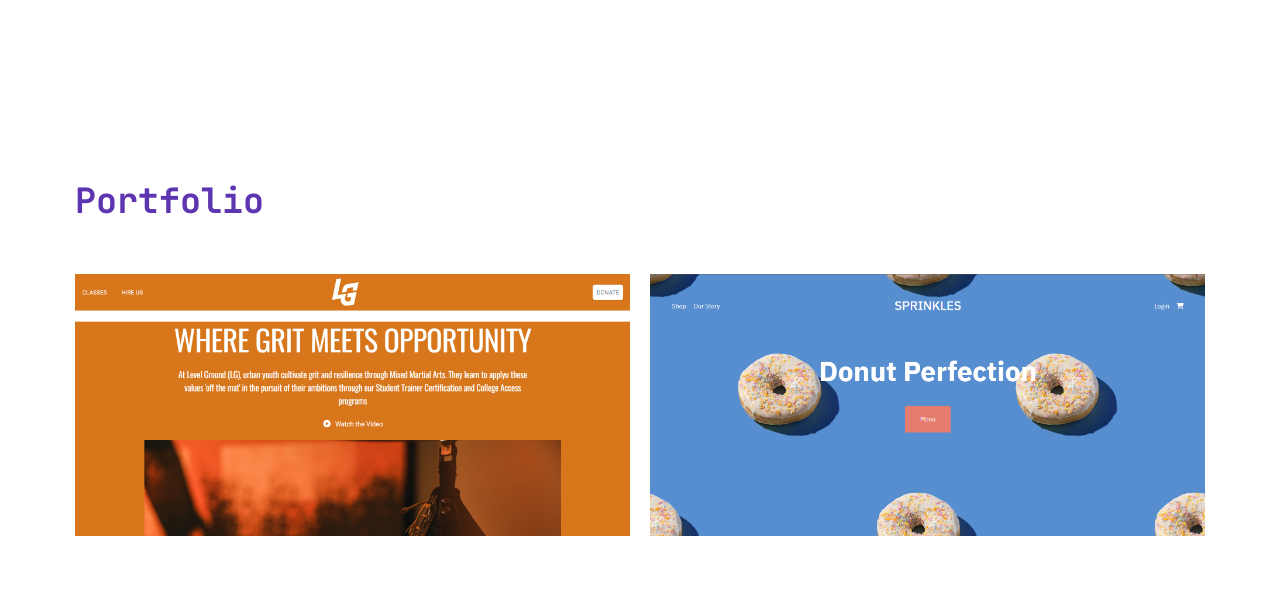
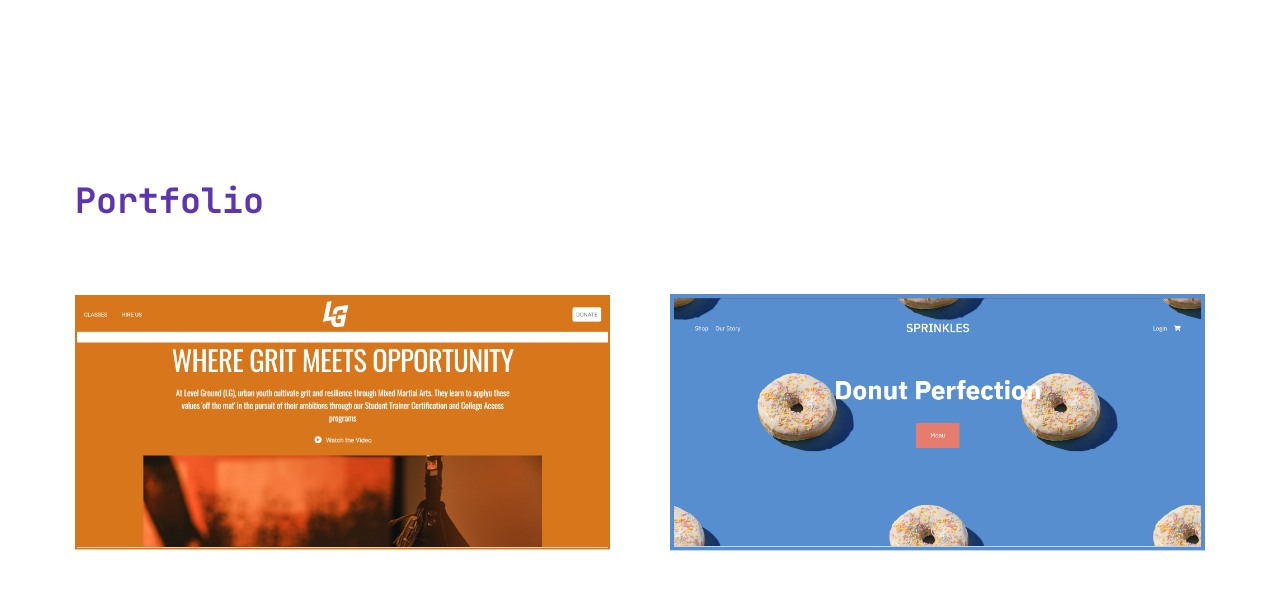
Before and after one commit to THREEhundo/sammybaik, a website: page index.html in a window 1280 px wide. Shown: the part 619-1208 px from the top of the page. Drawn offline with nearby package versions, Linux system fonts and the light colour scheme.

Commit message:
animation added to portfolio links

```diff
--- a/css/style.css
+++ b/css/style.css
@@ -6,7 +6,7 @@
 
 /* Clear fix hack */
 .clearfix:after {
-    content: ".";
+	content: '.';
 	display: block;
 	clear: both;
 	visibility: hidden;
@@ -31,7 +31,7 @@ main {
 	display: flex;
 }
 
-main+div {
+main + div {
 	height: 100vh;
 }
 
@@ -45,7 +45,7 @@ main+div {
 	justify-content: center;
 }
 
-.splash>* {
+.splash > * {
 	flex: auto;
 }
 
@@ -79,8 +79,100 @@ main+div {
 	row-gap: 1rem;
 }
 
-.container>h2 {
+.container > h2 {
 	color: #5e35b1;
+}
+
+.pop-out {
+	--c: #578ecf; /* the color */
+	--b: 0.2em; /* border length*/
+	--d: 20px; /* the cube depth */
+
+	--_s: calc(var(--d) + var(--b));
+	color: var(--c);
+	border: solid #0000;
+	border-width: var(--b) var(--_s) var(--_s) var(--b);
+	background: conic-gradient(
+				from -90deg at right var(--d) bottom var(--d),
+				#0000 90deg,
+				rgb(255 255 255 /0.3) 0 225deg,
+				rgb(255 255 255 /0.6) 0
+			)
+			border-box,
+		conic-gradient(
+				at right var(--_s) bottom var(--_s),
+				var(--c) 270deg,
+				#0000 0
+			)
+			100% 100% / calc(100% - var(--b)) calc(100% - var(--b)) border-box;
+	transform: translate(var(--d), var(--d));
+	clip-path: polygon(
+		0% 0%,
+		calc(100% - var(--d)) 0%,
+		calc(100% - var(--d)) 0%,
+		calc(100% - var(--d)) calc(100% - var(--d)),
+		0 calc(100% - var(--d)),
+		0 calc(100% - var(--d))
+	);
+	transition: 0.5s;
+}
+
+.pop-out:hover {
+	transform: translate(0, 0);
+	clip-path: polygon(
+		0% 0%,
+		calc(100% - var(--d)) 0%,
+		100% var(--d),
+		100% 100%,
+		var(--d) 100%,
+		0 calc(100% - var(--d))
+	);
+}
+
+.pop-out1 {
+	--c: #d8761b; /* the color */
+	--b: 0.1em; /* border length*/
+	--d: 20px; /* the cube depth */
+
+	--_s: calc(var(--d) + var(--b));
+
+	color: var(--c);
+	border: solid #0000;
+	border-width: var(--b) var(--b) var(--_s) var(--_s);
+	background: conic-gradient(
+				at left var(--d) bottom var(--d),
+				#0000 90deg,
+				rgb(255 255 255 /0.3) 0 225deg,
+				rgb(255 255 255 /0.6) 0
+			)
+			border-box,
+		conic-gradient(
+				at left var(--_s) bottom var(--_s),
+				#0000 90deg,
+				var(--c) 0
+			)
+			0 100% / calc(100% - var(--b)) calc(100% - var(--b)) border-box;
+	transform: translate(calc(var(--d) / -1), var(--d));
+	clip-path: polygon(
+		var(--d) 0%,
+		var(--d) 0%,
+		100% 0%,
+		100% calc(100% - var(--d)),
+		100% calc(100% - var(--d)),
+		var(--d) calc(100% - var(--d))
+	);
+	transition: 0.5s;
+}
+.pop-out1:hover {
+	transform: translate(0, 0);
+	clip-path: polygon(
+		0% var(--d),
+		var(--d) 0%,
+		100% 0%,
+		100% calc(100% - var(--d)),
+		calc(100% - var(--d)) 100%,
+		0% 100%
+	);
 }
 
 /******************************************
@@ -88,11 +180,11 @@ main+div {
 /*******************************************/
 
 @media only screen and (prefers-color-scheme: dark) {
-    :root:not([data-theme="light"]) {
+	:root:not([data-theme='light']) {
 		--primary: #5e35b1;
 		--primary-hover: #673ab7;
 		--primary-focus: rgba(94, 53, 177, 0.25);
-        --primary-inverse: #FFF;
+		--primary-inverse: #fff;
 	}
 }
 
--- a/index.html
+++ b/index.html
@@ -54,8 +54,8 @@
     <div class="container">
         <h2>Portfolio</h2>
         <div class="grid port-container">
-            <a href="https://ecstatic-lamarr-b2a386.netlify.app/" target="_blank"><img src="./assets/LG-SS.png" alt="Level Ground" srcset="" class="port-img"></a>
-            <a href="https://donut-sprinkles.netlify.app/" target="_blank"><img src="./assets/sprinkles-ss.png" alt="Sprinkles" srcset="" class="port-img"></a>
+            <a class="pop-out1" href="https://ecstatic-lamarr-b2a386.netlify.app/" target="_blank"><img src="./assets/LG-SS.png" alt="Level Ground" srcset="" class="port-img"></a>
+            <a class="pop-out" href="https://donut-sprinkles.netlify.app/" target="_blank"><img src="./assets/sprinkles-ss.png" alt="Sprinkles" srcset="" class="port-img"></a>
         </div>
     </div>
     <script type="text/javascript" src="js/main.js"></script>
```
Lines whose indentation alone changed are shown as unchanged.
